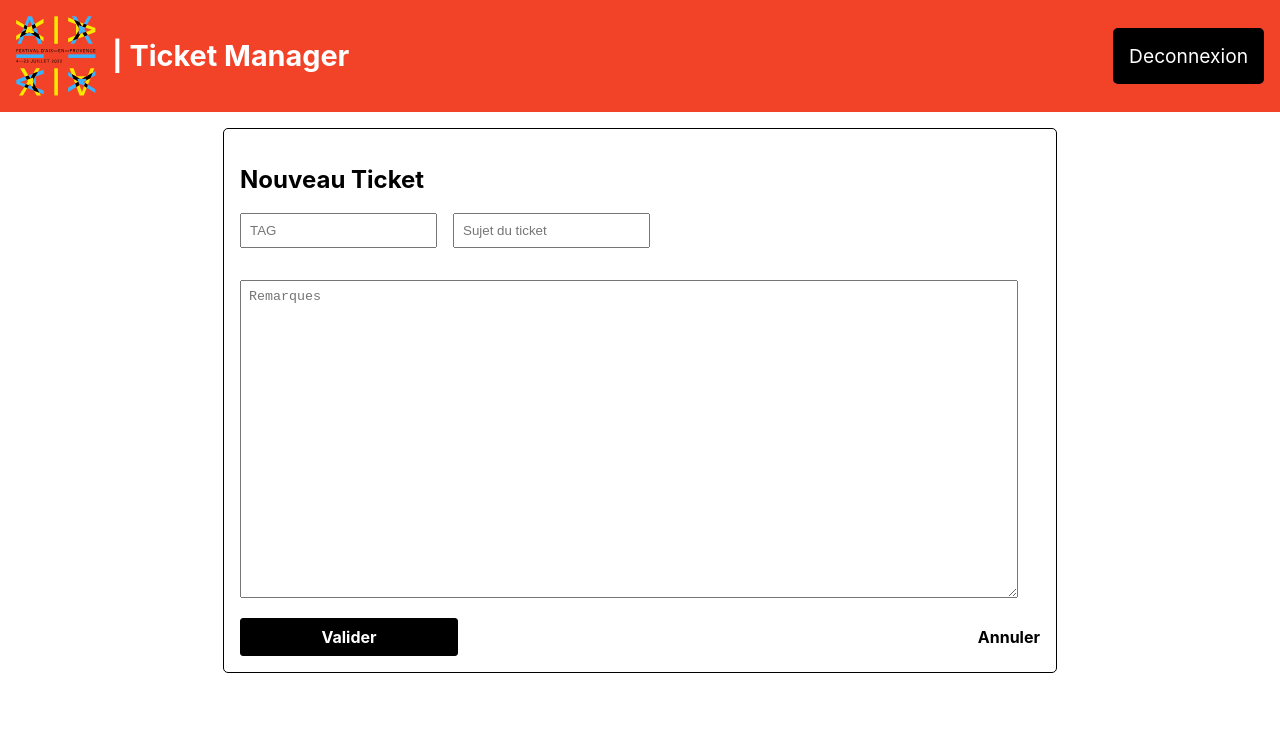
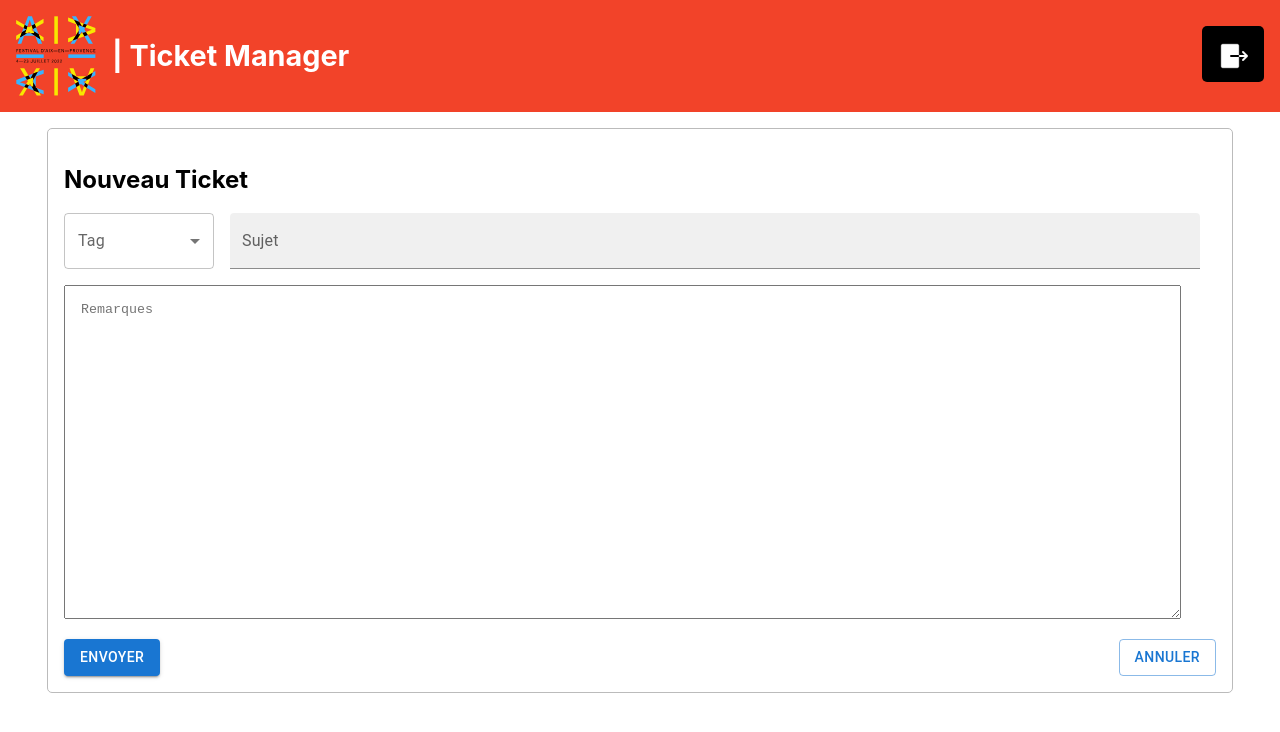
Before and after one commit to aygoun/tickets-manager, a React (Create React App) app: page /new-ticket in a window 1280 px wide. Shown: the top 732 px of the page. Built offline with nearby package versions, Linux system fonts and the light colour scheme; no server answers.

Commit message:
Adding some visuals é

```diff
--- a/package.json
+++ b/package.json
@@ -3,6 +3,9 @@
   "version": "0.1.0",
   "private": true,
   "dependencies": {
+    "@emotion/react": "^11.9.3",
+    "@emotion/styled": "^11.9.3",
+    "@mui/material": "^5.8.6",
     "@testing-library/jest-dom": "^5.16.4",
     "@testing-library/react": "^13.3.0",
     "@testing-library/user-event": "^13.5.0",
--- a/src/components/Login/Login.css
+++ b/src/components/Login/Login.css
@@ -35,9 +35,12 @@
 }
 .login-form-validate-a{
     text-decoration: none;
+    color: #000;
+    font-weight: 500;
 }
-.login-form-first-connexion-a{
-    text-decoration: none;
-    color: grey;
-    font-weight: 400;
+.login-first-connection-button{
+    width: 100%;
+    margin-top: 1rem!important;
+    color: #000 !important;
+    border: 1px solid #000 !important;
 }
--- a/src/components/Login/Login.js
+++ b/src/components/Login/Login.js
@@ -1,10 +1,20 @@
 import "./Login.css";
-import React, {useState} from "react";
+import React, { useState } from "react";
 import Header from "../items/Header";
 import { auth } from "../../firebase";
-import { signInWithEmailAndPassword } from "firebase/auth";
+import {
+  signInWithEmailAndPassword,
+  getAuth,
+  sendPasswordResetEmail,
+} from "firebase/auth";
 import { useNavigate } from "react-router-dom";
-
+import Button from "@mui/material/Button";
+import TextField from "@mui/material/TextField";
+import Dialog from "@mui/material/Dialog";
+import DialogActions from "@mui/material/DialogActions";
+import DialogContent from "@mui/material/DialogContent";
+import DialogContentText from "@mui/material/DialogContentText";
+import DialogTitle from "@mui/material/DialogTitle";
 
 function Login() {
   let navigate = useNavigate();
@@ -12,12 +22,32 @@ function Login() {
   const [email, setEmail] = useState("");
   const [password, setPassword] = useState("");
 
+  const [open, setOpen] = useState(false);
+  const [open2, setOpen2] = useState(false);
+
+  const handleClickOpen = () => {
+    setOpen(true);
+  };
+  const handleClickOpen2 = () => {
+    setOpen2(true);
+  };
+  const handleClose = () => {
+    setOpen(false);
+  };
+  const handleClose2 = () => {
+    setOpen2(false);
+  };
+
   const handleSubmit = (e) => {
     const emailSplited = email.split("@");
-    if (email.length < 17 || password.length < 6 || emailSplited.length < 2 || emailSplited[1] != "festival-aix.com" ) {
+    if (
+      email.length < 17 ||
+      password.length < 6 ||
+      emailSplited.length < 2 ||
+      emailSplited[1] != "festival-aix.com"
+    ) {
       alert("Veuillez remplir tous les champs");
-    }
-    else{
+    } else {
       signInWithEmailAndPassword(auth, email, password)
         .then((userCredential) => {
           // Signed in
@@ -33,6 +63,21 @@ function Login() {
           alert("An error occured: " + errorMessage);
         });
     }
+  };
+
+  const handleForgottenPassword = () => {
+    const auth = getAuth();
+    sendPasswordResetEmail(auth, email)
+      .then(() => {
+        // Password reset email sent!
+        // ..
+        console.log("Email sent");
+      })
+      .catch((error) => {
+        const errorCode = error.code;
+        const errorMessage = error.message;
+        // ..
+      });
   };
   return (
     <div>
@@ -71,9 +116,65 @@ function Login() {
               </a>
             </div>
             <div>
-              <a href="#" className="login-form-first-connexion-a">
+              <a
+                href="#"
+                className="login-form-first-connexion-a login-form-validate-a"
+                onClick={handleClickOpen}
+              >
+                Mot de passe oublié ?
+              </a>
+              <Dialog open={open} onClose={handleClose}>
+                <DialogTitle>Entrer votre email</DialogTitle>
+                <DialogContent>
+                  <DialogContentText>
+                    Vous recevrez un mail pour modifier votre mot de passe.
+                  </DialogContentText>
+                  <TextField
+                    autoFocus
+                    margin="dense"
+                    id="name"
+                    label="exemple@festival-aix.com"
+                    type="email"
+                    fullWidth
+                    variant="standard"
+                  />
+                </DialogContent>
+                <DialogActions>
+                  <Button onClick={handleClose}>Annuler</Button>
+                  <Button onClick={handleClose}>Valider</Button>
+                </DialogActions>
+              </Dialog>
+            </div>
+            <div>
+              <Button
+                variant="outlined"
+                onClick={handleClickOpen2}
+                className="login-first-connection-button"
+              >
                 Première connexion ?
-              </a>
+              </Button>
+              <Dialog open={open2} onClose={handleClose2}>
+                <DialogTitle>Entrer votre email</DialogTitle>
+                <DialogContent>
+                  <DialogContentText>
+                    Vous recevrez un mot de passe provisoire par email afin de
+                    vous authentifier.
+                  </DialogContentText>
+                  <TextField
+                    autoFocus
+                    margin="dense"
+                    id="name"
+                    label="exemple@festival-aix.com"
+                    type="email"
+                    fullWidth
+                    variant="standard"
+                  />
+                </DialogContent>
+                <DialogActions>
+                  <Button onClick={handleClose2}>Annuler</Button>
+                  <Button onClick={handleClose2}>Valider</Button>
+                </DialogActions>
+              </Dialog>
             </div>
           </div>
         </div>
@@ -82,4 +183,4 @@ function Login() {
   );
 }
 
-export default Login
+export default Login;
--- a/src/components/NewTicket/NewTicket.css
+++ b/src/components/NewTicket/NewTicket.css
@@ -6,57 +6,39 @@
     flex-direction: column;
     align-items: center;
 }
-.newticket-ticket-header-container{
+.newticket-ticket-header-container {
     display: flex;
     flex-direction: row;
     justify-content: flex-start;
     align-items: center;
-    margin-bottom: 1rem;
-    width: 100vh;
-}
-.newticket-subject-input{
-    margin-left: 1rem;
+    margin-right: 1rem;
 }
 .flex1{
     flex: 1;
 }
+.newticket-tag-input-container{
+    width: 150px;
+}
+.newticket-subject-input-container{
+    margin-left: 1rem;
+    width: 400px;
+    flex-grow: 2;
+}
+.newticket-subject-input{
+    width: 100%!important;
+}
 .newticket-subcontainer{
-    border: 1px solid #000;
+    border: 1px solid rgb(187, 187, 187);
     border-radius: 5px;
     padding: 1rem;
+    width: 100%;
 }
 .newticket-body-input{
     margin-top: 1rem;
     margin-bottom: 1rem;
-    width: 95%;
+    width: 94%;
     height: 300px;
-}
-.newticket-submit-button-container {
-    border: 1px solid #000;
-    border-radius: 3px;
-    padding: 0.5rem;
-    width: 200px !important;
-    text-align: center;
-    background-color: #000 !important;
-    color: #fff!important;
-    font-weight: 700;
-}
-
-.newticket-submit-button-container:hover {
-    background-color: #fff !important;
-    color: #000!important;
-    font-weight: 700;
-}
-
-.newticket-submit-button {
-    text-decoration: none;
-    color: #fff!important;
-}
-.newticket-submit-button:hover{
-    color: #000!important;
-}
-.newticket-input{
-    padding: 0.5rem;
+    padding: 1rem;
 }
 .newticket-validate-button-container{
     display: flex;
@@ -64,12 +46,6 @@
     justify-content: space-between;
     align-items: center;
 }
-.newticket-cancel-text{
-    text-decoration: none;
-    font-weight: 700;
-    color: #000;
+.newticket-cancel-button-flex-none{
     align-self: flex-end;
 }
-.newticket-cancel-button-flex-none{
-    flex: none;
-}
--- a/src/components/NewTicket/NewTicket.js
+++ b/src/components/NewTicket/NewTicket.js
@@ -1,10 +1,20 @@
-import React from "react";
+import React, { useState } from "react";
 import Header from "../items/Header";
 import "./NewTicket.css";
 import { useNavigate } from "react-router-dom";
+import {
+  FormControl,
+  InputLabel,
+  Select,
+  MenuItem,
+  TextField,
+  Button,
+} from "@mui/material";
 
 function NewTicket() {
   let navigate = useNavigate();
+
+  const [tag, setTag] = useState("");
 
   return (
     <div>
@@ -16,18 +26,27 @@ function NewTicket() {
           </div>
           <div className="newticket-ticket-header-container flex1">
             <div className="newticket-tag-input-container">
-              <input
-                type="text"
-                placeholder="TAG"
-                className="newticket-input"
-              />
+              <FormControl fullWidth>
+                <InputLabel id="demo-simple-select-label">Tag</InputLabel>
+                <Select
+                  labelId="demo-simple-select-label"
+                  id="demo-simple-select"
+                  value={tag}
+                  label="Tag"
+                  onChange={(e) => setTag(e.target.value)}
+                >
+                  <MenuItem value={"Teams"}>Teams</MenuItem>
+                  <MenuItem value={"SecuTix"}>SecuTix</MenuItem>
+                  <MenuItem value={"Autre"}>Autre</MenuItem>
+                </Select>
+              </FormControl>
             </div>
             <div className="newticket-subject-input-container">
-              {" "}
-              <input
-                type="text"
-                placeholder="Sujet du ticket"
-                className="newticket-subject-input newticket-input"
+              <TextField
+                id="filled-basic"
+                label="Sujet"
+                variant="filled"
+                className="newticket-subject-input"
               />
             </div>
           </div>
@@ -36,19 +55,17 @@ function NewTicket() {
             <textarea
               type="text"
               placeholder="Remarques"
-              className="newticket-body-input newticket-input"
+              className="newticket-body-input"
             />
           </div>
           <div className="flex1 newticket-validate-button-container">
-            <div className="newticket-submit-button-container">
-              <a href="" className="newticket-submit-button">
-                Valider
-              </a>
+            <div className="flex1">
+              <Button variant="contained">Envoyer</Button>
             </div>
             <div className="newticket-cancel-button-flex-none">
-              <a href="#" className="newticket-cancel-text" onClick={() => navigate("/dashboard")}>
+              <Button variant="outlined" onClick={() => navigate("/dashboard")}>
                 Annuler
-              </a>
+              </Button>
             </div>
           </div>
         </div>
--- a/src/components/items/Header.js
+++ b/src/components/items/Header.js
@@ -3,6 +3,7 @@ import React, { Component } from 'react';
 import { auth } from '../../firebase';
 import { useNavigate } from "react-router-dom";
 import logo from "../../assets/logo.svg";
+import signout from "../../assets/signout.png";
 
 function Header(props) {
   const isLogout = props.isLogout;
@@ -22,7 +23,8 @@ function Header(props) {
       {isLogout && (
         <div className="header-logout-link">
           <a className="header-logout-a" onClick={handleLogOut}>
-            Deconnexion
+            {/*Deconnexion*/}
+            <img src={signout} className="header-logout-img" />
           </a>
         </div>
       )}
--- a/src/components/items/styles.css
+++ b/src/components/items/styles.css
@@ -38,6 +38,9 @@
 .header-logout-a:hover {
     background-color: rgb(49, 49, 49);
     box-shadow: 0 0 10px rgba(0,0,0,0.5);
-    padding: 1rem;
-    border-radius: 5px;
 }
+.header-logout-img{
+    max-width: 30px;
+    max-height: 30px;
+    vertical-align: middle;
+}
```
Also changed, not shown: src/components/Dashboard/Dashboard.js (+12 -4 lines), src/assets/signout.png (added), 1 other file (tests, documents, lock files or other folders).
